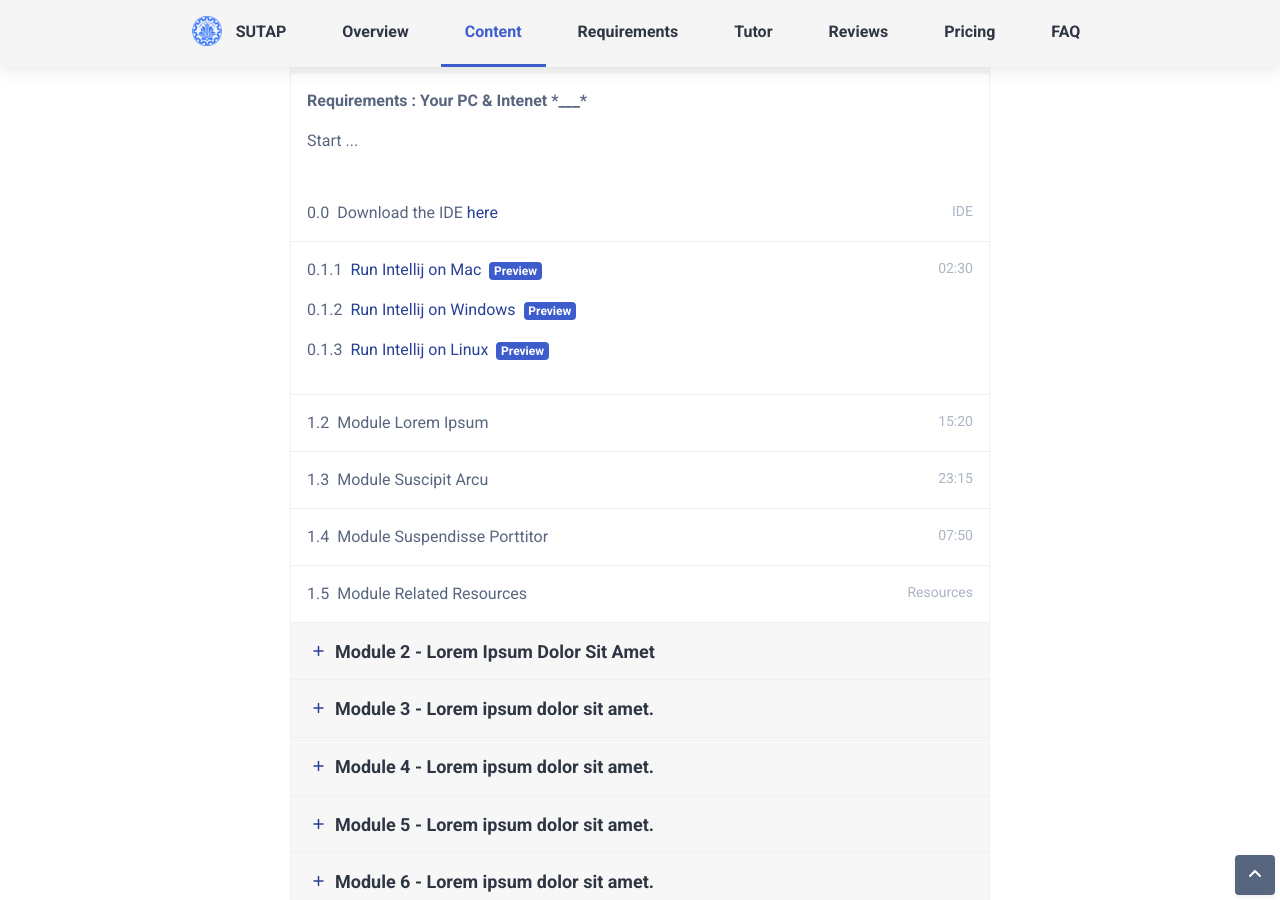
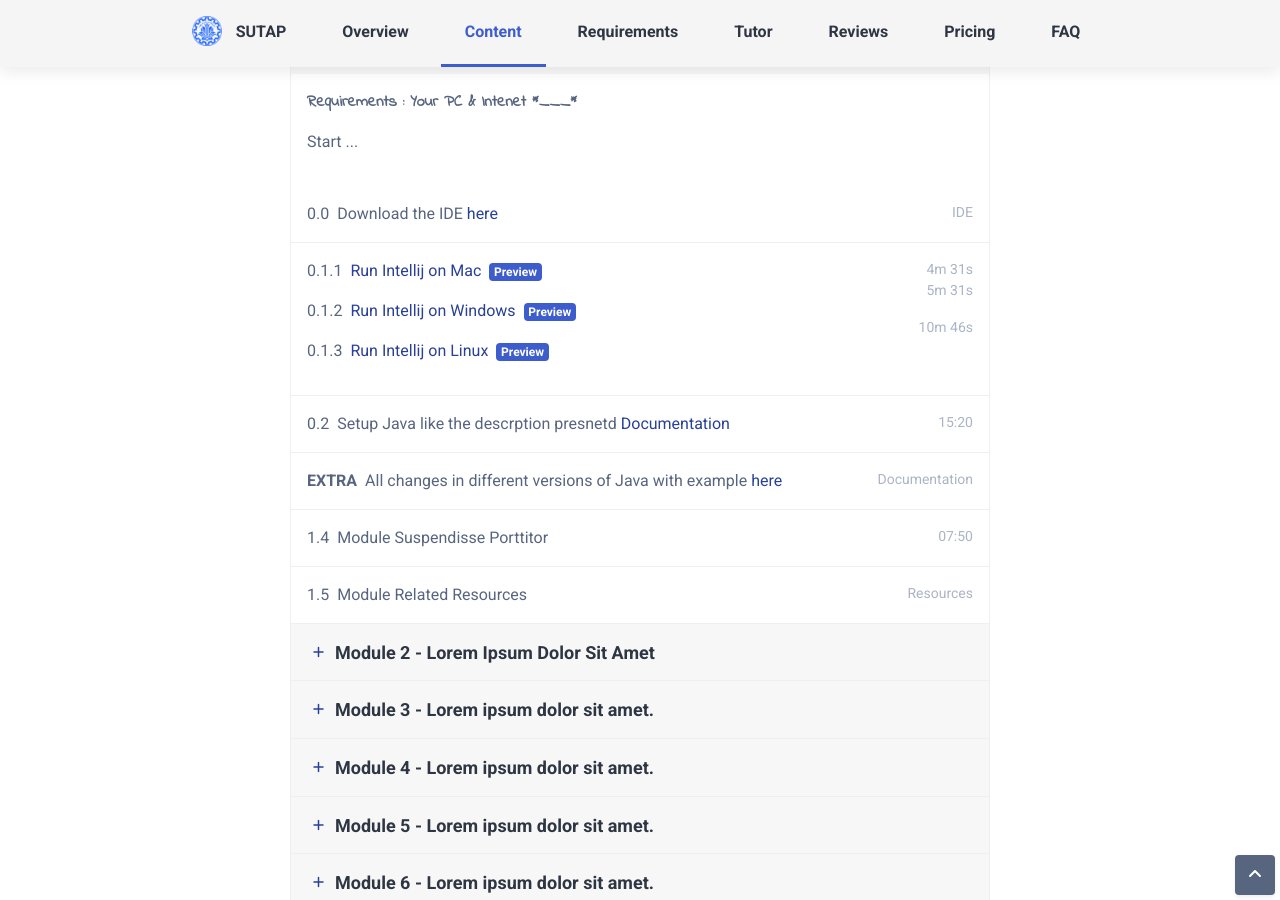
Before and after one commit to AdvProg2020/AdvProg2020.github.io, a Jekyll site: the page built from index.html, in a window 1280 px wide and 900 px high, scrolled down 1520 px. Built offline with Jekyll 4.4.1, drawn with Linux system fonts in a browser that asks for light colours; nearby versions of some CDN libraries; library files that are not in the unit come from our copies.

Commit message:
Lesson0 ended

```diff
--- a/_layouts/single.html
+++ b/_layouts/single.html
@@ -16,6 +16,8 @@
 	<!-- Google Font -->
 	<link href="https://fonts.googleapis.com/css?family=Montserrat:800|Roboto:400,500,700&display=swap"
 		rel="stylesheet">
+	<link href="https://fonts.googleapis.com/css2?family=Indie+Flower&display=swap" rel="stylesheet">
+
 
 	<!-- FontAwesome JS-->
 	<script defer src="assets/fontawesome/js/all.min.js"></script>
@@ -229,7 +231,7 @@
 									<div class="card-body p-0">
 										<div class="module-intro p-3">
 											<p>
-												<b>
+												<b style="font-family: 'Indie Flower', cursive">
 													Requirements : Your PC & Intenet *___*
 												</b>
 											</p>
@@ -272,14 +274,22 @@
 														class="badge badge-primary ml-2">Preview</span>
 													</p>
 													</div>
-												<div class="col-3 text-right extra-info">02:30</div>
+												<div class="col-3 text-right extra-info">4m 31s
+													<p>5m 31s
+														</p>
+														<p>
+															10m 46s
+														</p>
+
+												</div>
 											</div>
 										</div>
 										<!--//module-sub-item-->
 										<div class="module-sub-item p-3">
 											<div class="row justify-content-between">
 												<div class="col-9"><span
-														class="theme-text-secondary mr-2">1.2</span>Module Lorem Ipsum
+														class="theme-text-secondary mr-2">0.2</span>Setup Java like the descrption presnetd
+														<a href="https://www3.ntu.edu.sg/home/ehchua/programming/howto/JDK_Howto.html">Documentation</a>
 												</div>
 												<div class="col-3 text-right extra-info">15:20</div>
 											</div>
@@ -288,9 +298,10 @@
 										<div class="module-sub-item p-3">
 											<div class="row justify-content-between">
 												<div class="col-9"><span
-														class="theme-text-secondary mr-2">1.3</span>Module Suscipit Arcu
+														class="theme-text-secondary mr-2"><b>EXTRA</b></span>All changes in different versions of Java with example
+														<a href="https://www.techgeeknext.com/java/java14-features">here</a>
 												</div>
-												<div class="col-3 text-right extra-info">23:15</div>
+												<div class="col-3 text-right extra-info">Documentation</div>
 											</div>
 										</div>
 										<!--//module-sub-item-->
```
